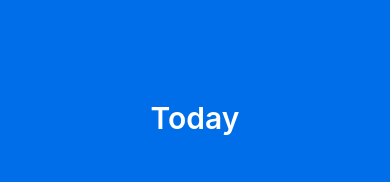
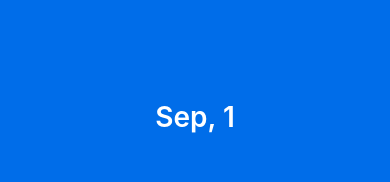
Before and after one commit to today-focus/today-focus, a React Native app: screen /MainScreen in a window 390 px wide. Shown: the top 182 px of the page. Built offline with nearby package versions, Linux system fonts and the light colour scheme.

Commit message:
✨ feat: implement current date

```diff
--- a/package.json
+++ b/package.json
@@ -9,6 +9,7 @@
     "web": "expo start --web"
   },
   "dependencies": {
+    "@expo/vector-icons": "^13.0.0",
     "expo": "~46.0.9",
     "expo-status-bar": "~1.4.0",
     "react": "18.0.0",
--- a/src/screens/MainScreen.tsx
+++ b/src/screens/MainScreen.tsx
@@ -1,3 +1,5 @@
+import { useState, useEffect } from "react";
+
 import { StatusBar } from "expo-status-bar";
 import {
   Keyboard,
@@ -12,6 +14,17 @@ import TitleInput from "../components/TitleInput";
 import Routine from "../components/Routine";
 
 export default function MainScreen() {
+  const [date, setDate] = useState<string>("");
+
+  useEffect(() => {
+    const today = new Date();
+    const currentDate = `${today.toLocaleString("en-us", {
+      month: "short",
+    })}, ${today.getUTCDate()}`;
+
+    setDate(currentDate);
+  }, []);
+
   return (
     <TouchableWithoutFeedback onPress={Keyboard.dismiss}>
       <View style={styles.container}>
@@ -22,7 +35,7 @@ export default function MainScreen() {
             underlayColor="#006de9"
             activeOpacity={0.5}
           >
-            <Text style={styles.btnText}>Today</Text>
+            <Text style={styles.btnText}>{date}</Text>
           </TouchableHighlight>
         </View>
         <View style={styles.contents}>
@@ -45,7 +58,7 @@ const styles = StyleSheet.create({
     marginTop: 100,
   },
   btnText: {
-    fontSize: 30,
+    fontSize: 28,
     fontWeight: "600",
     color: "#FFFFFF",
   },
```
Also changed, not shown: 2 other files (tests, documents, lock files or other folders).
